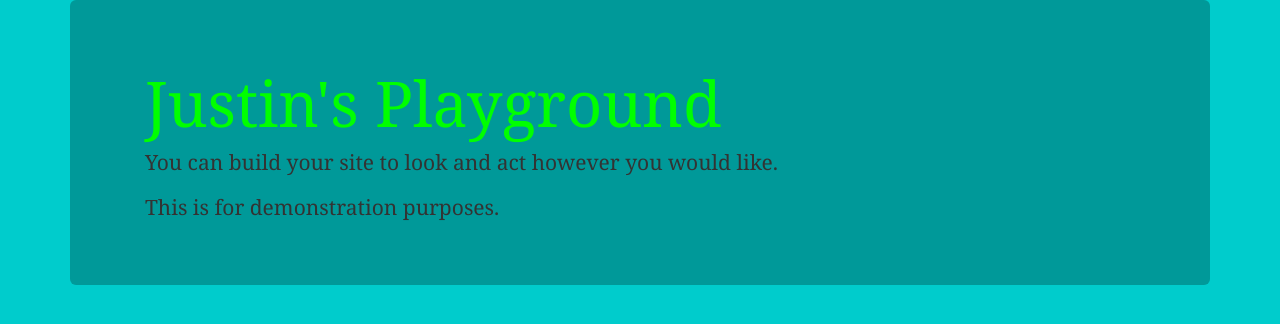
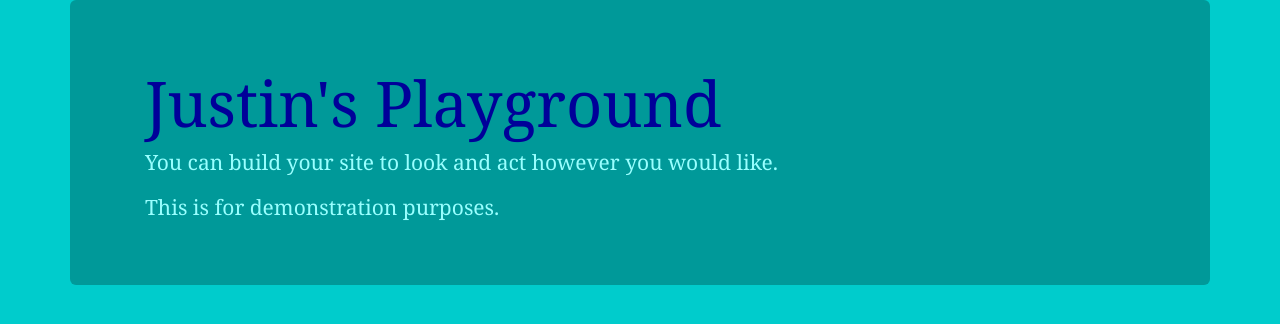
Before and after one commit to Justin-Martinson/Justin-Martinson.github.io, a plain HTML site: page index.html in a window 1280 px wide. Drawn offline with nearby package versions, Linux system fonts and the light colour scheme.

Commit message:
updates title color

```diff
--- a/css/main.css
+++ b/css/main.css
@@ -5,8 +5,9 @@
 
 .jumbotron {
     background-color: #009999;
+    color: #99ffff;
 }
 
 .jumbotron .title {
-    color: #00ff00;
+    color: #000099;
 }
```
